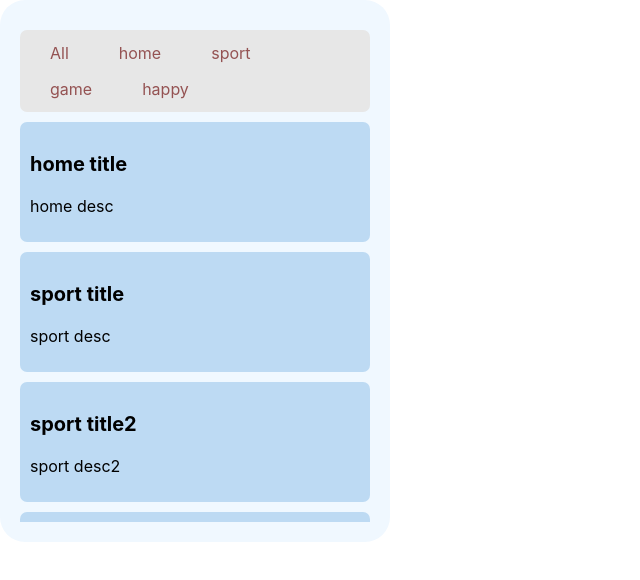
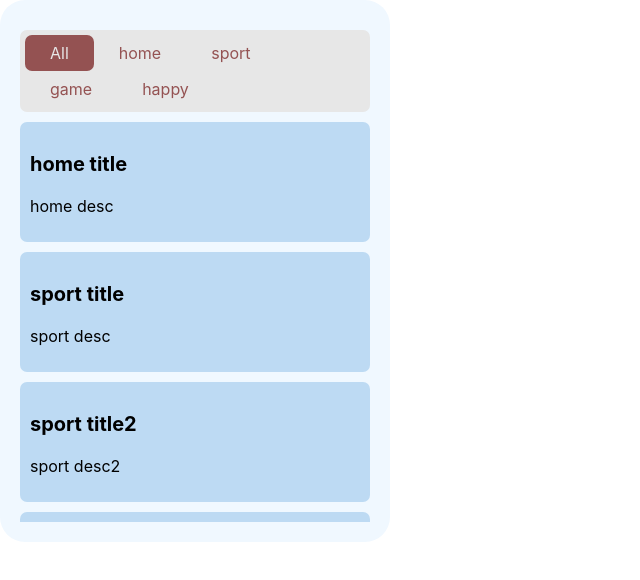
Before and after one commit to InnaMcGrane/bucket-list.react, a React (Create React App) app: page / in a window 1280 px wide. Shown: the top 580 px of the page, without its empty margins (0-640 px from the left). Built offline with nearby package versions, Linux system fonts and the light colour scheme.

Commit message:
memo get Categories func,highlight active filter category

```diff
--- a/src/components/BucketList/BucketList.jsx
+++ b/src/components/BucketList/BucketList.jsx
@@ -1,19 +1,20 @@
 import Filter from "../Filter/Filter";
 import cn from "classnames";
 import styles from "./bucketList.module.scss";
-import data from '../../data.js';
+import data from "../../data.js";
 import Task from "../Task/Task.jsx";
-import { useEffect, useState } from "react";
+import { useEffect, useState, useMemo } from "react";
 
 function BucketList() {
   const [tasks, setTasks] = useState([]);
-  const [curruntFilterCategory, setCurruntFilterCategory] = useState('All')
+  const [curruntFilterCategory, setCurruntFilterCategory] = useState("All");
 
   useEffect(() => {
-    setTasks([...data])
-  }, [])
+    setTasks([...data]);
+  }, []);
 
-    const getCategories = () => {
+  const getCategories = () => {
+    console.log('call getCategories func');
     const arr = tasks.reduce(
       (acc, el) => {
         return [...acc, el.category];
@@ -21,20 +22,20 @@ function BucketList() {
       ["All"]
     );
     return Array.from(new Set(arr));
-  }
+  };
+
+  const memoCategories = useMemo(() => getCategories(), [tasks]);
 
   return (
     <div className={cn(styles["bucket-list"])}>
       <main className={cn(styles["bucket-list__main"])}>
         <div className={cn(styles["bucket-list__filter"])}>
-          <Filter categories={getCategories()}/>
+          <Filter categories={memoCategories} curruntFilterCategory={curruntFilterCategory} />
         </div>
         <div className={cn(styles["bucket-list__content"])}>
-          {
-            tasks.map((el) => {
-            return <Task title={el.title} desc={el.desc} key={el.id}/>
-            })
-          }
+          {tasks.map((el) => {
+            return <Task title={el.title} desc={el.desc} key={el.id} />;
+          })}
         </div>
       </main>
     </div>
--- a/src/components/Filter/Filter.jsx
+++ b/src/components/Filter/Filter.jsx
@@ -2,12 +2,12 @@ import FilterItem from "../FilterItem/FilterItem";
 import cn from "classnames";
 import styles from "./filter.module.scss";
 
-function Filter({categories}) {
+function Filter({categories, curruntFilterCategory}) {
   return (
     <div className={cn(styles["filter"])}>
      {
         categories.map((category, i) => {
-            return <FilterItem text={category} key={i}/>
+            return <FilterItem text={category} key={i} active={curruntFilterCategory === category ? true : false} />;
         })
      }
     </div>
```
